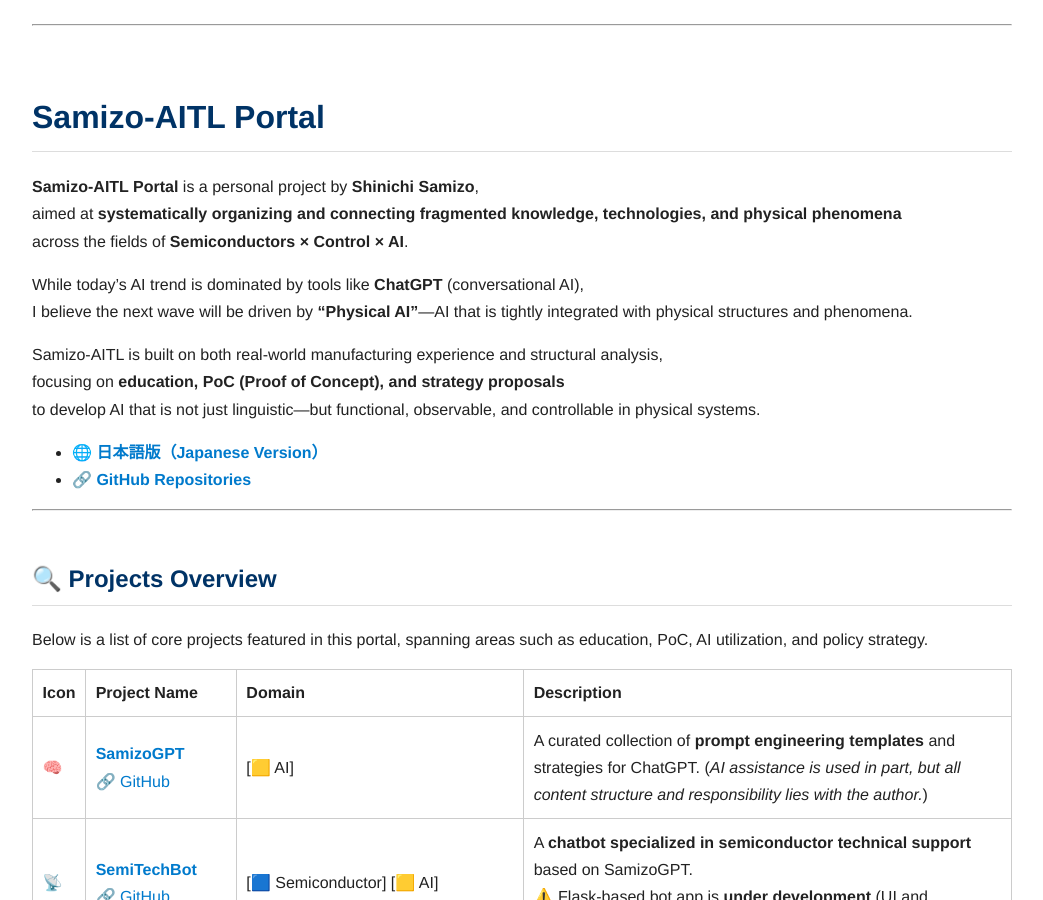
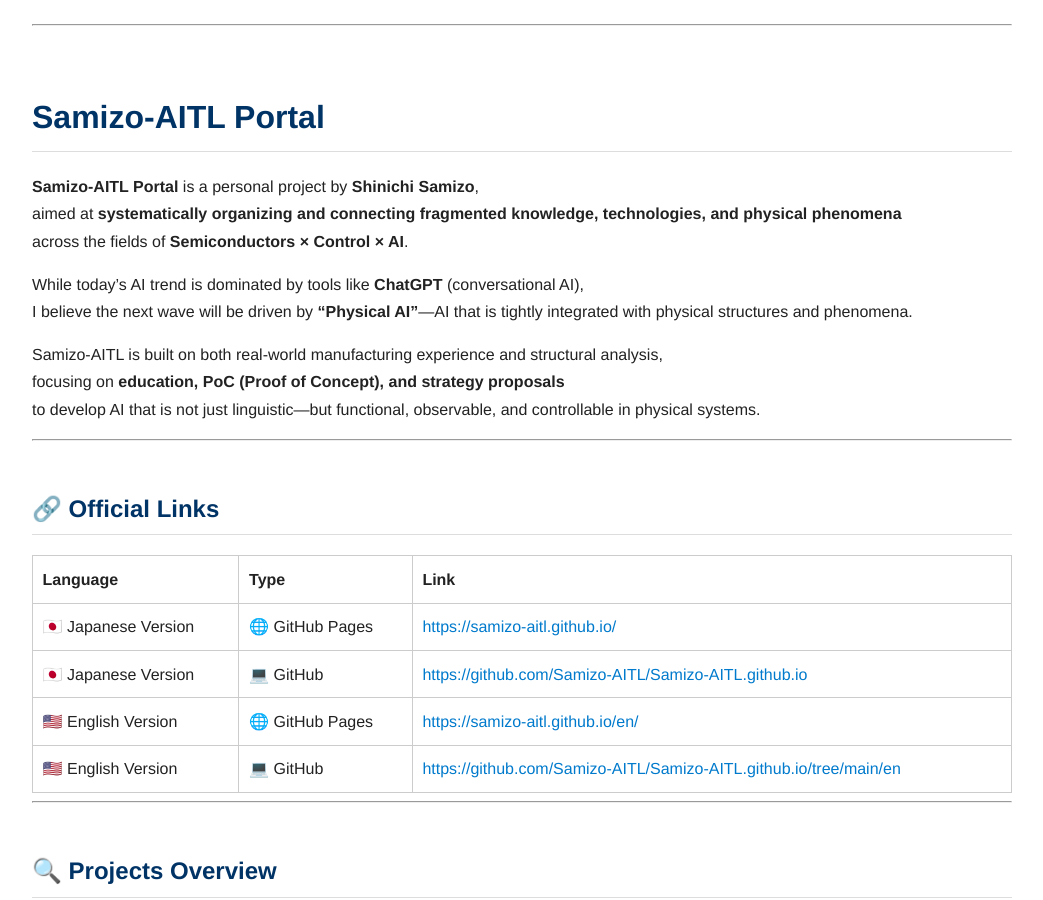
Before and after one commit to Samizo-AITL/Samizo-AITL.github.io, a Jekyll site: the page built from en/index.md, in a window 1280 px wide and 900 px high. Shown: the whole window, without its empty margins (118-1161 px from the left). Built offline with Jekyll 4.4.1, drawn with Linux system fonts in a browser that asks for light colours.

Commit message:
Update index.md

```diff
--- a/en/index.md
+++ b/en/index.md
@@ -18,8 +18,16 @@
 focusing on **education, PoC (Proof of Concept), and strategy proposals**
 to develop AI that is not just linguistic—but functional, observable, and controllable in physical systems.
 
-- 🌐 **[日本語版（Japanese Version）](../index.md)**
-- 🔗 **[GitHub Repositories](https://github.com/Samizo-AITL/)**
+---
+
+## 🔗 Official Links
+
+| Language | Type | Link |
+|----------|------|------|
+| 🇯🇵 Japanese Version | 🌐 GitHub Pages | [https://samizo-aitl.github.io/](https://samizo-aitl.github.io/) |
+| 🇯🇵 Japanese Version | 💻 GitHub | [https://github.com/Samizo-AITL/Samizo-AITL.github.io](https://github.com/Samizo-AITL/Samizo-AITL.github.io) |
+| 🇺🇸 English Version | 🌐 GitHub Pages | [https://samizo-aitl.github.io/en/](https://samizo-aitl.github.io/en/) |
+| 🇺🇸 English Version | 💻 GitHub | [https://github.com/Samizo-AITL/Samizo-AITL.github.io/tree/main/en](https://github.com/Samizo-AITL/Samizo-AITL.github.io/tree/main/en) |
 
 ---
 
```
